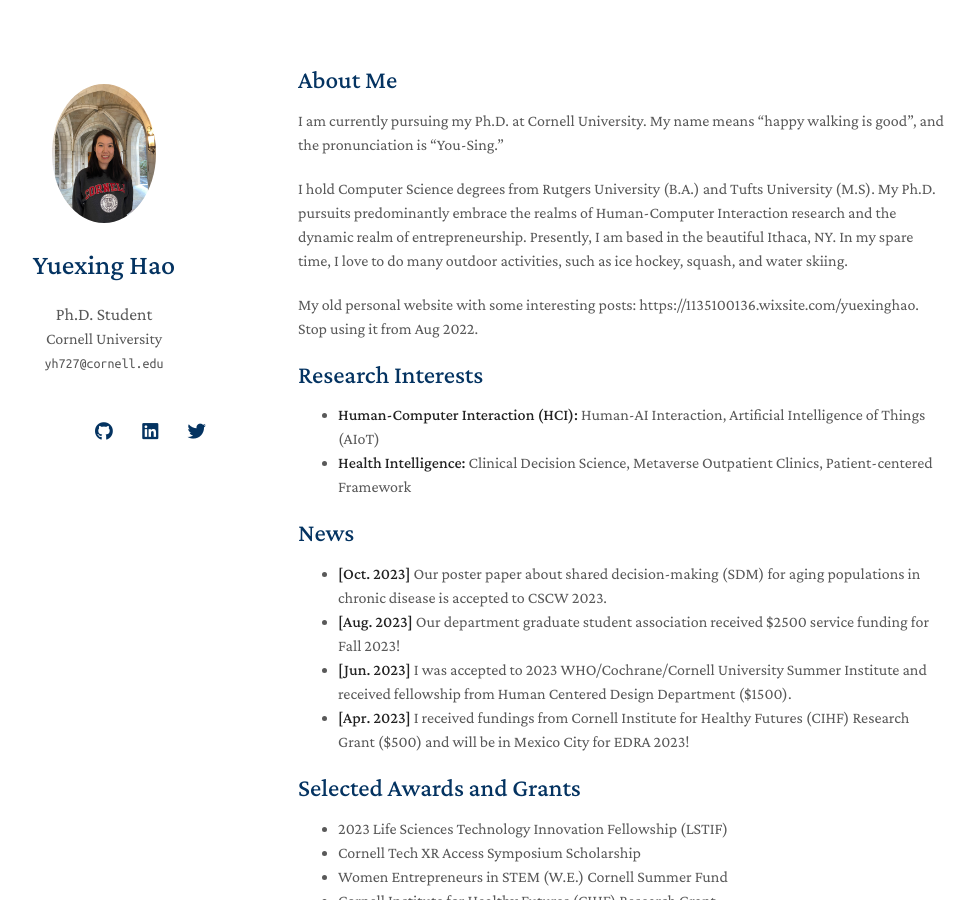
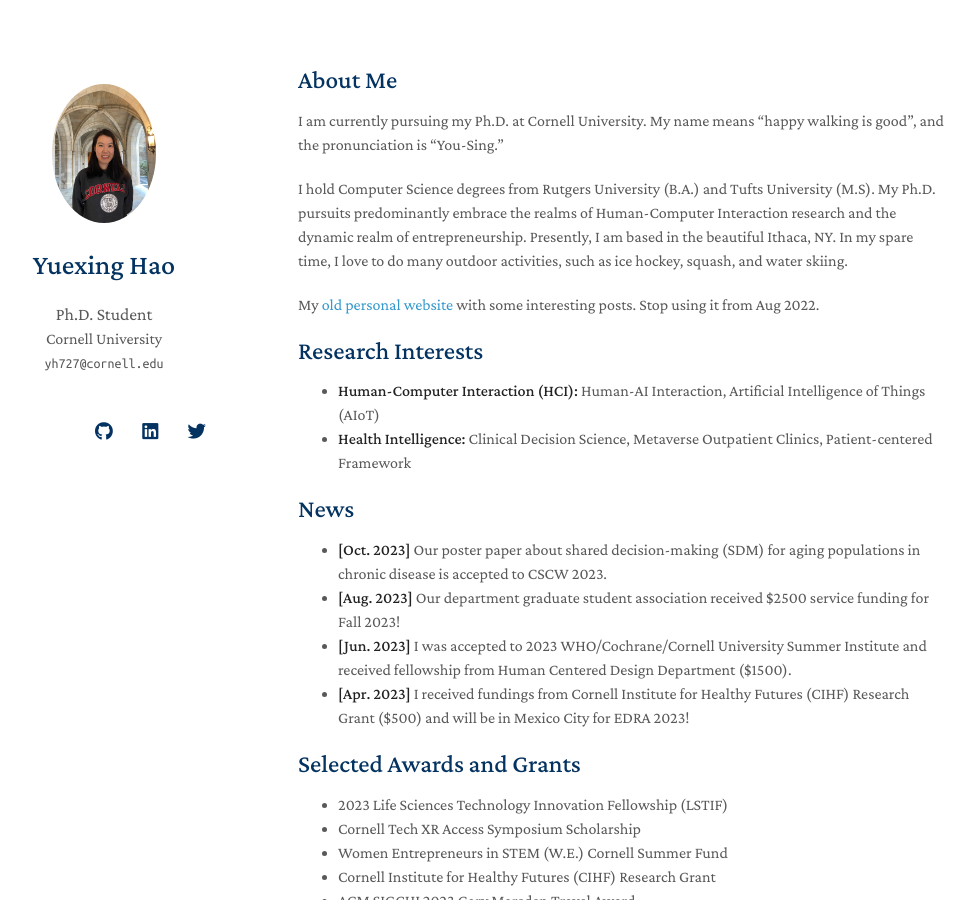
Before and after one commit to YuexingHao/Yuexing-Hao, a Jekyll site: the page built from index.md, in a window 1280 px wide and 900 px high. Shown: the whole window, without its empty margins (172-1146 px from the left). Built offline with Jekyll 4.4.1, drawn with Linux system fonts in a browser that asks for light colours; nearby versions of some CDN libraries; a style sheet for code colours, icons or effects is not loaded; our own code applies the rules of GitHub Pages for plain Markdown files.

Commit message:
Update index.md

```diff
--- a/index.md
+++ b/index.md
@@ -8,7 +8,7 @@
 
 I hold Computer Science degrees from Rutgers University (B.A.) and Tufts University (M.S). My Ph.D. pursuits predominantly embrace the realms of Human-Computer Interaction research and the dynamic realm of entrepreneurship. Presently, I am based in the beautiful Ithaca, NY. In my spare time, I love to do many outdoor activities, such as ice hockey, squash, and water skiing.
 
-My old personal website with some interesting posts: https://1135100136.wixsite.com/yuexinghao. Stop using it from Aug 2022.
+My [old personal website](https://1135100136.wixsite.com/yuexinghao) with some interesting posts. Stop using it from Aug 2022.
 
 ## Research Interests
 
```
